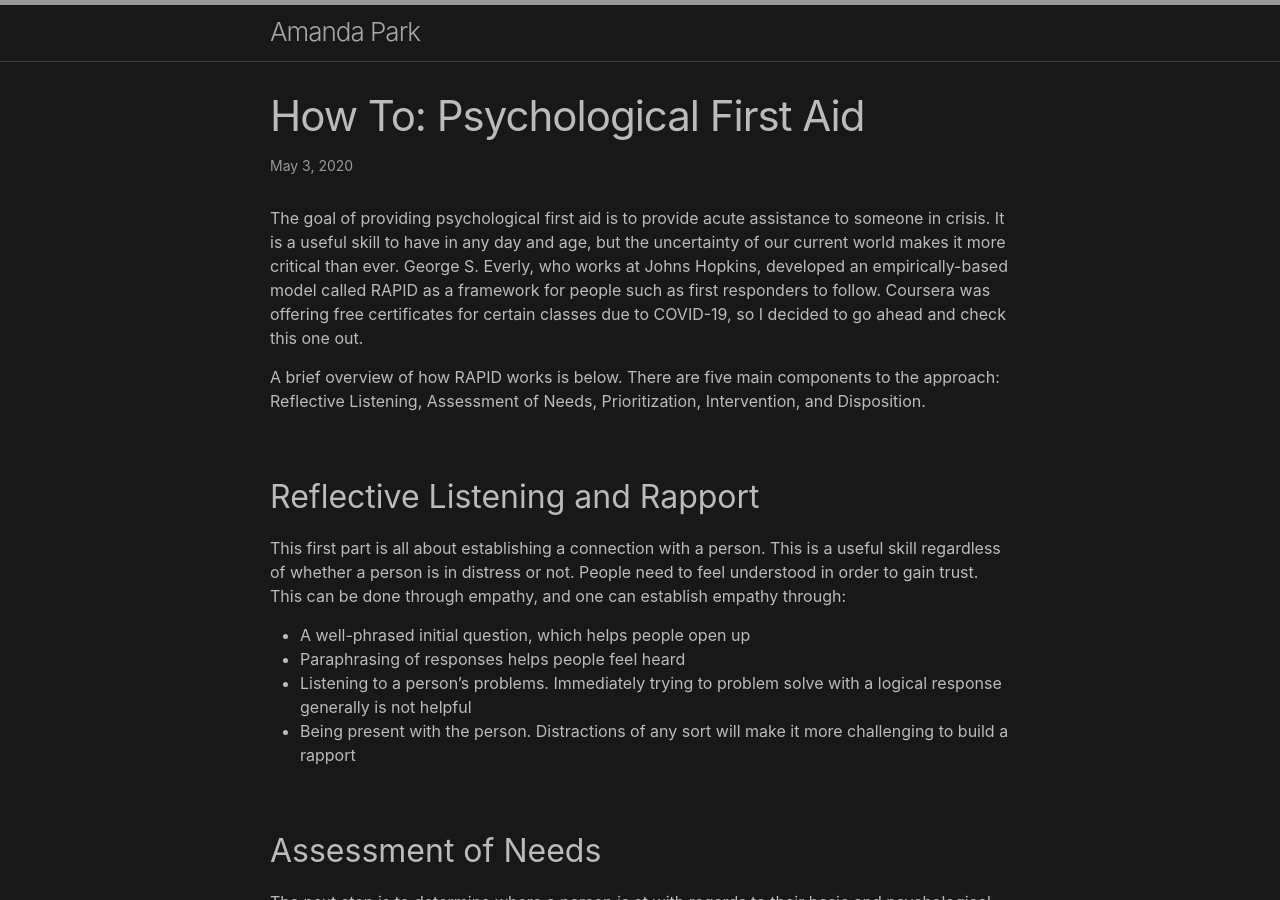
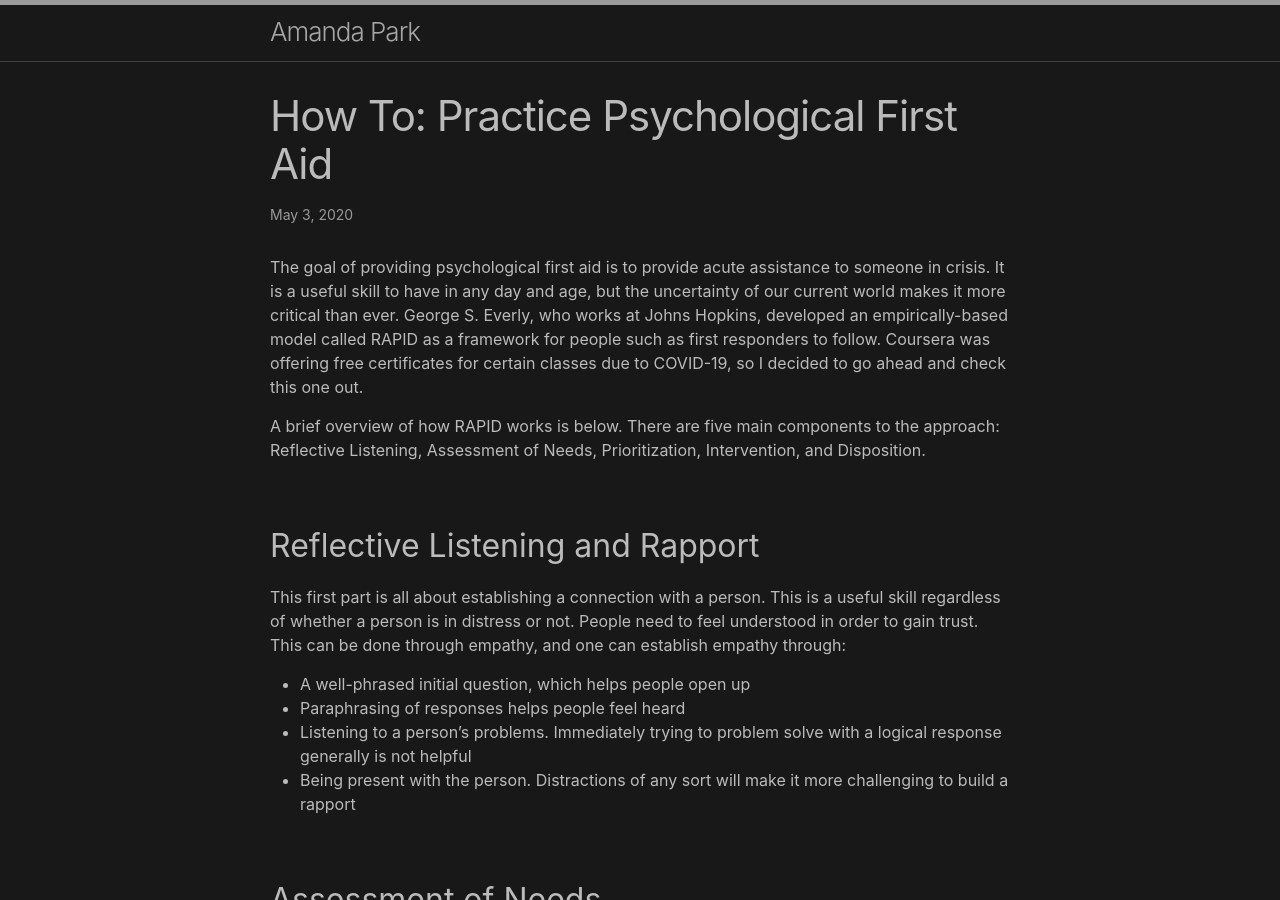
Before and after one commit to amanda-park/amanda-park.github.io, a Jekyll site: the page built from _posts/2020-05-03-psychological-first-aid.md, in a window 1280 px wide and 900 px high. Built offline with Jekyll 4.4.1, drawn with Linux system fonts in a browser that asks for light colours.

Commit message:
Update 2020-05-03-psychological-first-aid.md

```diff
--- a/_posts/2020-05-03-psychological-first-aid.md
+++ b/_posts/2020-05-03-psychological-first-aid.md
@@ -1,8 +1,8 @@
 ---
 layout: post
-title: "How To: Psychological First Aid"
+title: "How To: Practice Psychological First Aid"
 date: 2020-05-03
-tag: [how-to, mental-health]
+tags: [how-to, mental-health]
 ---
 
 The goal of providing psychological first aid is to provide acute assistance to someone in crisis. It is a useful skill to have in any day and age, but the uncertainty of our current world makes it more critical than ever. George S. Everly, who works at Johns Hopkins, developed an empirically-based model called RAPID as a framework for people such as first responders to follow. Coursera was offering free certificates for certain classes due to COVID-19, so I decided to go ahead and check this one out.
```
